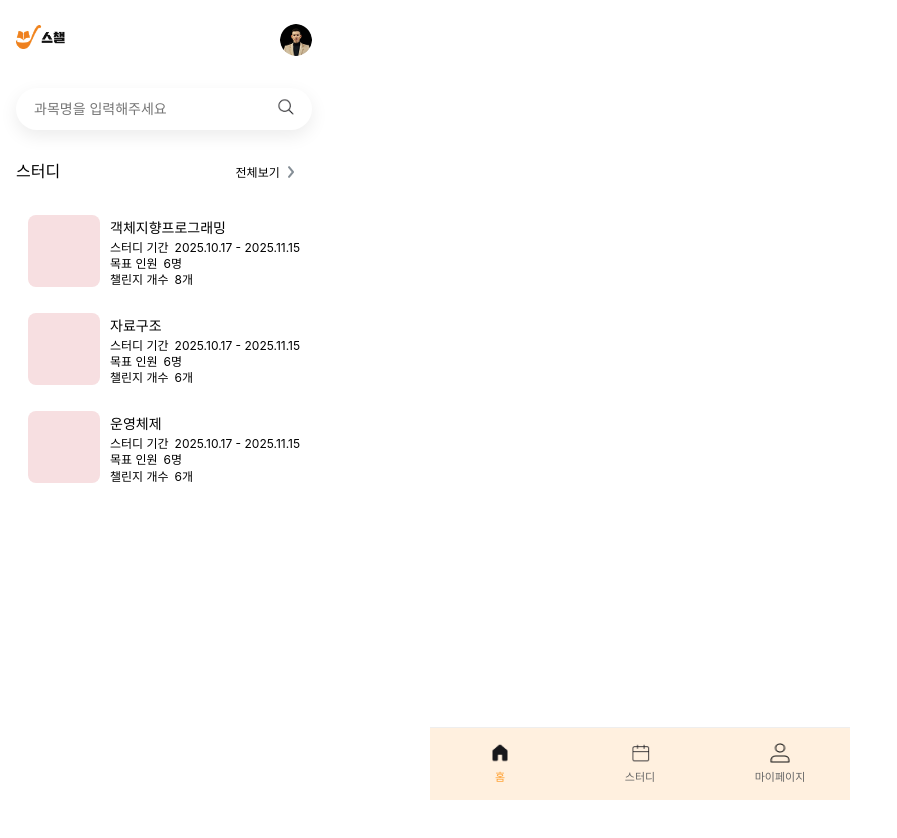
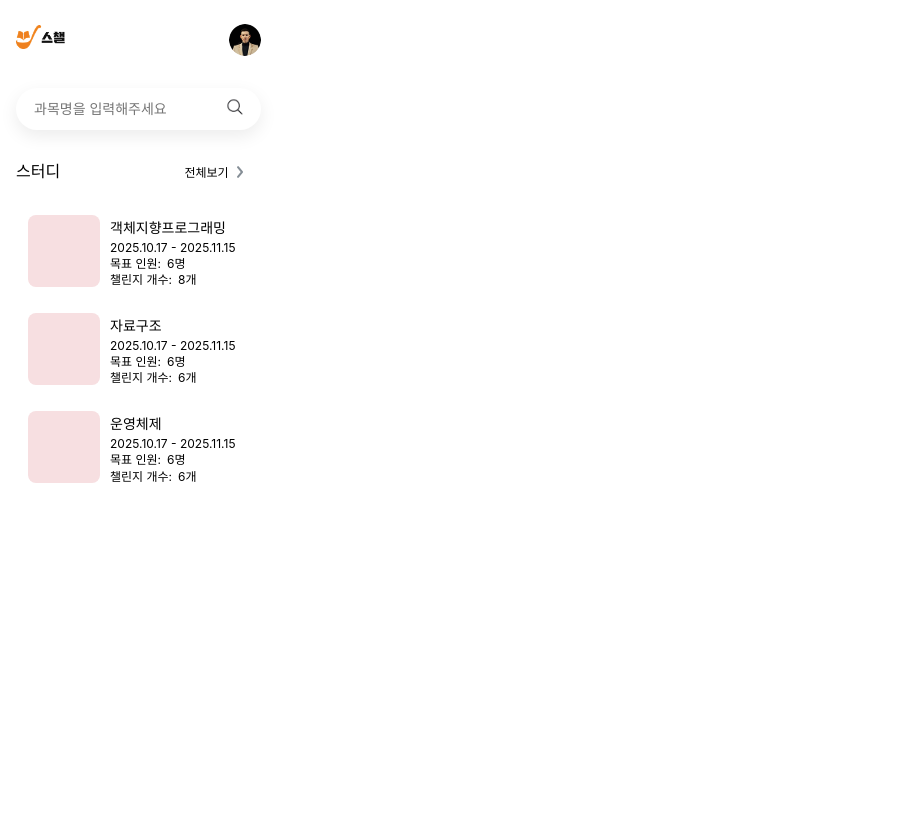
Before and after one commit to Sinchonethon-Team2/FE, a React (Vite) app: page / in a window 1280 px wide. Shown: the top 838 px of the page, without its empty margins (0-897 px from the left). Built offline with nearby package versions, Linux system fonts and the light colour scheme.

Commit message:
✨ feat: homepage 기능 구현

```diff
--- a/package.json
+++ b/package.json
@@ -11,7 +11,8 @@
   },
   "dependencies": {
     "react": "^19.1.1",
-    "react-dom": "^19.1.1"
+    "react-dom": "^19.1.1",
+    "react-router-dom": "^7.8.2"
   },
   "devDependencies": {
     "@eslint/js": "^9.33.0",
--- a/src/pages/Homepage.jsx
+++ b/src/pages/Homepage.jsx
@@ -1,28 +1,32 @@
 import React, { useMemo } from "react";
+import { useNavigate } from "react-router-dom";
 import studies from "../data/studiesmock.json";
-import "../styles/home.css";
+import "../styles/Homepage.css";
 
 import logoBlack from "../assets/icons/logo_black.png";
 import profileDemo from "../assets/icons/profile_demo.png";
 import searchIcon from "../assets/icons/Search.png";
 import moreIcon from "../assets/icons/more.svg";
-import calenderIcon from "../assets/icons/Calender.png";
-import profileIcon from "../assets/icons/profile.png";
-import homeIcon from "../assets/icons/Home.png";
 
 const StudyHome = () => {
   const studyList = useMemo(() => studies, []);
+  const navigate = useNavigate();
 
   return (
     <div className="sh__page">
       <header className="sh__header">
-        <div className="sh__logo">
+        <div className="sh__logo" onClick={() => navigate("/")}>
           <img src={logoBlack} alt="스챌 로고" />
         </div>
-        <button className="sh__profile" type="button">
+        <button
+          className="sh__profile"
+          type="button"
+          onClick={() => navigate("/mypage")}
+        >
           <img src={profileDemo} alt="프로필" />
         </button>
       </header>
+
 
       <section className="sh__search">
         <div className="sh__searchbox sh__searchbox--elev">
@@ -31,7 +35,12 @@ const StudyHome = () => {
             type="text"
             placeholder="과목명을 입력해주세요"
           />
-          <button className="sh__searchbtn" type="button" aria-label="검색">
+          <button
+            className="sh__searchbtn"
+            type="button"
+            aria-label="검색"
+            onClick={() => navigate("/search")}
+          >
             <img src={searchIcon} alt="" />
           </button>
         </div>
@@ -40,7 +49,11 @@ const StudyHome = () => {
       <section className="sh__section">
         <div className="sh__section-head">
           <h2 className="sh__section-title">스터디</h2>
-          <button className="sh__more" type="button">
+          <button
+            className="sh__more"
+            type="button"
+            onClick={() => navigate("/study")}
+          >
             전체보기
             <img src={moreIcon} alt="" />
           </button>
@@ -48,7 +61,11 @@ const StudyHome = () => {
 
         <ul className="sh__list">
           {studyList.map((s) => (
-            <li key={s.id} className="sh__card sh__card--flat">
+            <li
+              key={s.id}
+              className="sh__card sh__card--flat"
+              onClick={() => navigate(`/study/${s.id}`)}
+            >
               <div className="sh__thumbwrap">
                 {s.thumbnailUrl ? (
                   <img
@@ -64,17 +81,15 @@ const StudyHome = () => {
 
               <div className="sh__cardbody">
                 <h3 className="sh__title">{s.title}</h3>
-
                 <p className="sh__meta sh__meta--tight">
-                  <span className="sh__meta-key">스터디 기간</span>
                   <span className="sh__meta-val">{s.period}</span>
                 </p>
                 <p className="sh__meta sh__meta--tight">
-                  <span className="sh__meta-key">목표 인원</span>
+                  <span className="sh__meta-key">목표 인원:</span>
                   <span className="sh__meta-val">{s.target}명</span>
                 </p>
                 <p className="sh__meta sh__meta--tight">
-                  <span className="sh__meta-key">챌린지 개수</span>
+                  <span className="sh__meta-key">챌린지 개수:</span>
                   <span className="sh__meta-val">{s.challengeCount}개</span>
                 </p>
               </div>
@@ -82,21 +97,6 @@ const StudyHome = () => {
           ))}
         </ul>
       </section>
-
-      <nav className="bn__wrap" role="navigation" aria-label="하단 메뉴">
-        <a href="/" className="bn__item is-active">
-          <img src={homeIcon} alt="" />
-          <span>홈</span>
-        </a>
-        <a href="/study" className="bn__item">
-          <img src={calenderIcon} alt="" />
-          <span>스터디</span>
-        </a>
-        <a href="/mypage" className="bn__item">
-          <img src={profileIcon} alt="" />
-          <span>마이페이지</span>
-        </a>
-      </nav>
     </div>
   );
 };
--- a/src/styles/home.css
+++ b/src/styles/Homepage.css
@@ -45,7 +45,6 @@
 }
 .sh__searchbtn img { width: 20px; height: 20px; }
 
-.sh__section { padding: 16px; }
 .sh__section-head {
   display: flex; align-items: center; justify-content: space-between;
   margin-bottom: 12px;
```
Also changed, not shown: 1 other file (tests, documents, lock files or other folders).
